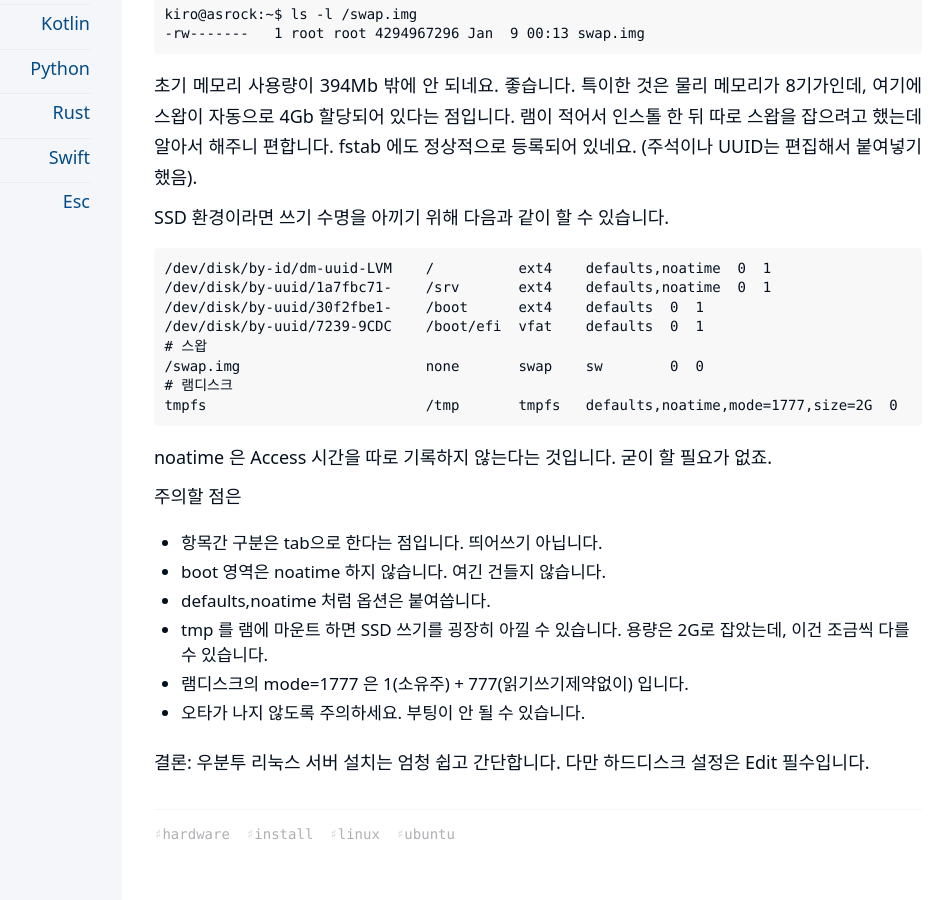
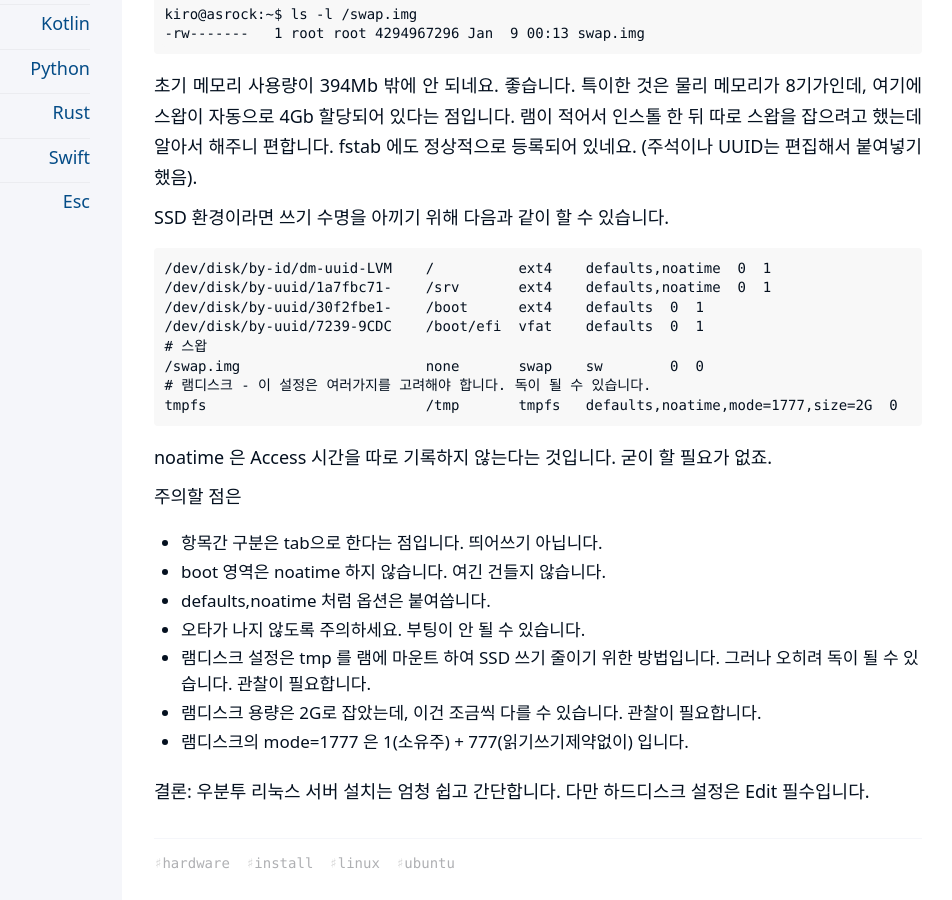
Before and after one commit to kiroshin/kiroshin.github.io, a Jekyll site: the page built from _posts/2026-01-09-ubuntu-linux-install.md, in a window 1280 px wide and 900 px high, scrolled down 6665 px. Shown: the whole window, without its empty margins (198-1150 px from the left). Built offline with Jekyll 4.4.1, drawn with Linux system fonts in a browser that asks for light colours.

Commit message:
Update 2026-01-09-ubuntu-linux-install.md

````diff
--- a/_posts/2026-01-09-ubuntu-linux-install.md
+++ b/_posts/2026-01-09-ubuntu-linux-install.md
@@ -318,7 +318,7 @@ SSD 환경이라면 쓰기 수명을 아끼기 위해 다음과 같이 할 수
 /dev/disk/by-uuid/7239-9CDC    /boot/efi  vfat    defaults  0  1
 # 스왑
 /swap.img                      none       swap    sw        0  0
-# 램디스크
+# 램디스크 - 이 설정은 여러가지를 고려해야 합니다. 독이 될 수 있습니다.
 tmpfs                          /tmp       tmpfs   defaults,noatime,mode=1777,size=2G  0  0
 ```
 
@@ -328,8 +328,10 @@ noatime 은 Access 시간을 따로 기록하지 않는다는 것입니다. 굳
 * 항목간 구분은 tab으로 한다는 점입니다. 띄어쓰기 아닙니다.
 * boot 영역은 noatime 하지 않습니다. 여긴 건들지 않습니다.
 * defaults,noatime 처럼 옵션은 붙여씁니다.
-* tmp 를 램에 마운트 하면 SSD 쓰기를 굉장히 아낄 수 있습니다. 용량은 2G로 잡았는데, 이건 조금씩 다를 수 있습니다.
+* 오타가 나지 않도록 주의하세요. 부팅이 안 될 수 있습니다.
+* 램디스크 설정은 tmp 를 램에 마운트 하여 SSD 쓰기 줄이기 위한 방법입니다.
+  그러나 오히려 독이 될 수 있습니다. 관찰이 필요합니다.
+* 램디스크 용량은 2G로 잡았는데, 이건 조금씩 다를 수 있습니다. 관찰이 필요합니다.
 * 램디스크의 mode=1777 은 1(소유주) + 777(읽기쓰기제약없이) 입니다.
-* 오타가 나지 않도록 주의하세요. 부팅이 안 될 수 있습니다.
 
 결론: 우분투 리눅스 서버 설치는 엄청 쉽고 간단합니다. 다만 하드디스크 설정은 Edit 필수입니다.
````
